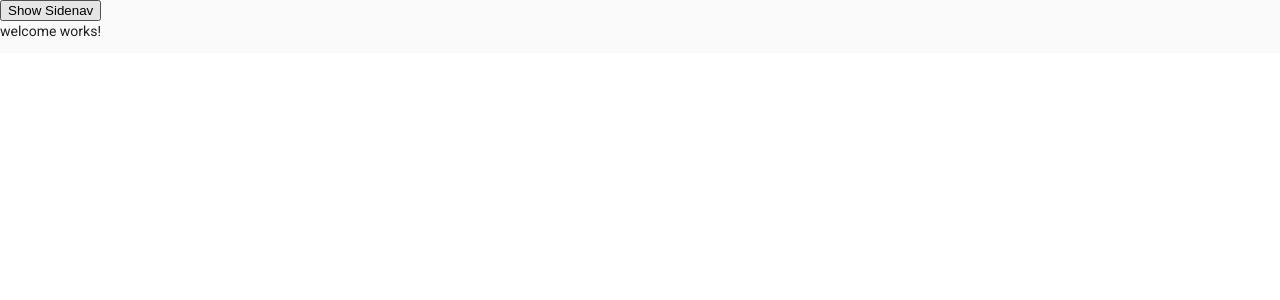
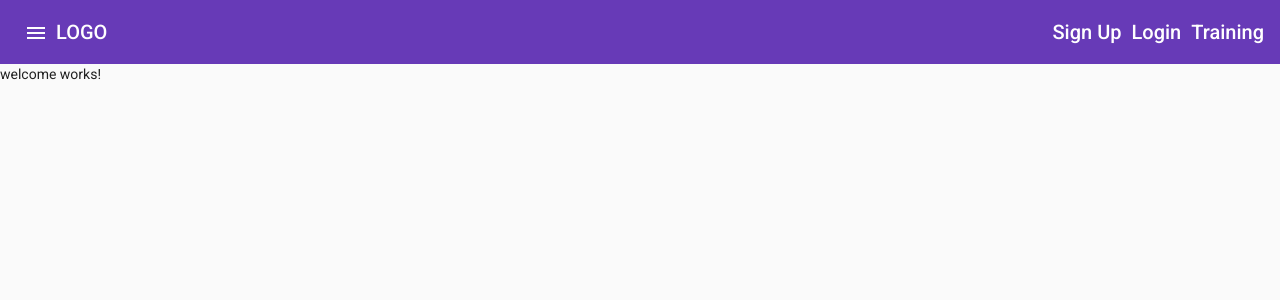
Before and after one commit to alex-lip/angular-material-demo, an Angular app: page / in a window 1280 px wide. Shown: the top 300 px of the page. Built offline with nearby package versions, Linux system fonts and the light colour scheme.

Commit message:
toolbar styled

```diff
--- a/src/app/app.component.css
+++ b/src/app/app.component.css
@@ -0,0 +1,25 @@
+mat-sidenav-container,
+mat-sidenav-content,
+mat-sidenav {
+    height: 100%;
+}
+
+mat-sidenav {
+    width: 250px;
+}
+
+a {
+    text-decoration: none;
+    color: white
+}
+
+a:hover,
+a:active {
+    color: lightgray;
+}
+
+.navigation-items {
+    list-style: none;
+    padding: 0;
+    margin: 0;
+}
--- a/src/app/app.component.html
+++ b/src/app/app.component.html
@@ -3,7 +3,23 @@
     <p>I'm the sidenav</p>
   </mat-sidenav>
   <mat-sidenav-content>
-        <button (click)="sidenav.toggle()">Show Sidenav</button>
+    <mat-toolbar color="primary">
+      <div>
+        <button mat-icon-button (click)="sidenav.toggle()">
+          <mat-icon>menu</mat-icon>
+        </button>
+      </div>
+      <div><a routerLink="/">LOGO</a></div>
+      <div fxFlex fxLayout fxLayoutAlign="flex-end">
+        <ul fxLayout fxLayoutGap="10px" class="navigation-items">
+          <li><a routerLink="/signup">Sign Up</a></li>
+          <li><a routerLink="/login">Login</a></li>
+          <li><a routerLink="/training">Training</a></li>
+        </ul>
+      </div>
+    </mat-toolbar>
+    <main>
       <router-outlet></router-outlet>
+    </main>
   </mat-sidenav-content>
 </mat-sidenav-container>
--- a/src/app/app.component.ts
+++ b/src/app/app.component.ts
@@ -1,4 +1,4 @@
-import { Component } from '@angular/core';
+import { Component, ViewChild } from '@angular/core';
 
 @Component({
   selector: 'app-root',
@@ -7,5 +7,5 @@
 })
 export class AppComponent {
   title = 'angular-material-demo';
-  openSidenav = false;
+
 }
```
Also changed, not shown: src/app/material.module.ts (+5 -2 lines), src/styles.css (+8 -2 lines). Lines whose indentation alone changed are shown as unchanged.
